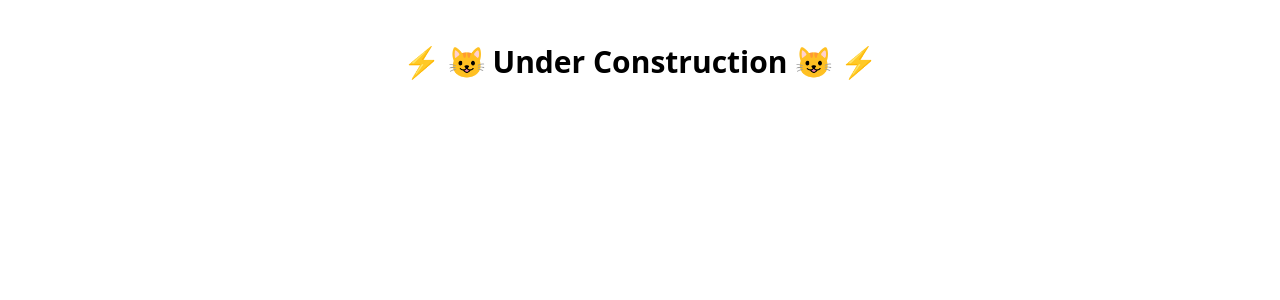
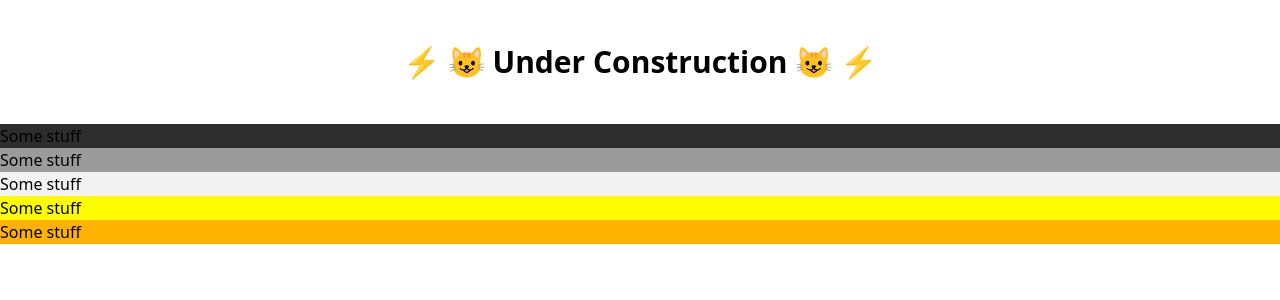
Before and after one commit to jdhawks2132/tk-web, a SvelteKit app: page / in a window 1280 px wide. Shown: the top 300 px of the page. Built offline with nearby package versions, Linux system fonts and the light colour scheme.

Commit message:
tailwind custom colors

```diff
--- a/src/app.html
+++ b/src/app.html
@@ -1,12 +1,15 @@
 <!DOCTYPE html>
 <html lang="en">
+
 <head>
 	<meta charset="utf-8" />
 	<link rel="icon" href="%sveltekit.assets%/favicon.png" />
 	<meta name="viewport" content="width=device-width" />
 	%sveltekit.head%
 </head>
+
 <body data-sveltekit-preload-data="hover">
 	<div style="display: contents">%sveltekit.body%</div>
 </body>
+
 </html>
--- a/src/routes/+page.svelte
+++ b/src/routes/+page.svelte
@@ -1 +1,14 @@
 <h1 class="text-3xl font-bold my-11 text-center">⚡️ 😺 Under Construction 😺 ⚡️</h1>
+<!-- test tailwind custom colors  -->
+<!-- colors: {
+  'charcoal-gray': '#2D2D2D',
+  'medium-gray': '#9B9B9B',
+  'light-gray': '#F2F2F2',
+  'lightning-yellow': '#F2C94C'
+} -->
+
+<div class="bg-charcoal-gray">Some stuff</div>
+<div class="bg-medium-gray">Some stuff</div>
+<div class="bg-light-gray">Some stuff</div>
+<div class="bg-snapchat-yellow">Some stuff</div>
+<div class="bg-honey-yellow">Some stuff</div>
--- a/tailwind.config.cjs
+++ b/tailwind.config.cjs
@@ -1,8 +1,16 @@
 /** @type {import('tailwindcss').Config} */
 export default {
-  content: ['./src/**/*.{html,js,svelte,ts}'],
-  theme: {
-    extend: {},
-  },
-  plugins: [],
-}
+	content: ['./src/**/*.{html,js,svelte,ts}'],
+	theme: {
+		extend: {
+			colors: {
+				'charcoal-gray': '#2D2D2D',
+				'medium-gray': '#9B9B9B',
+				'light-gray': '#F2F2F2',
+				'snapchat-yellow': '#FFFC00',
+				'honey-yellow': '#FFB100'
+			}
+		}
+	},
+	plugins: []
+};
```
Lines whose indentation alone changed are shown as unchanged.
